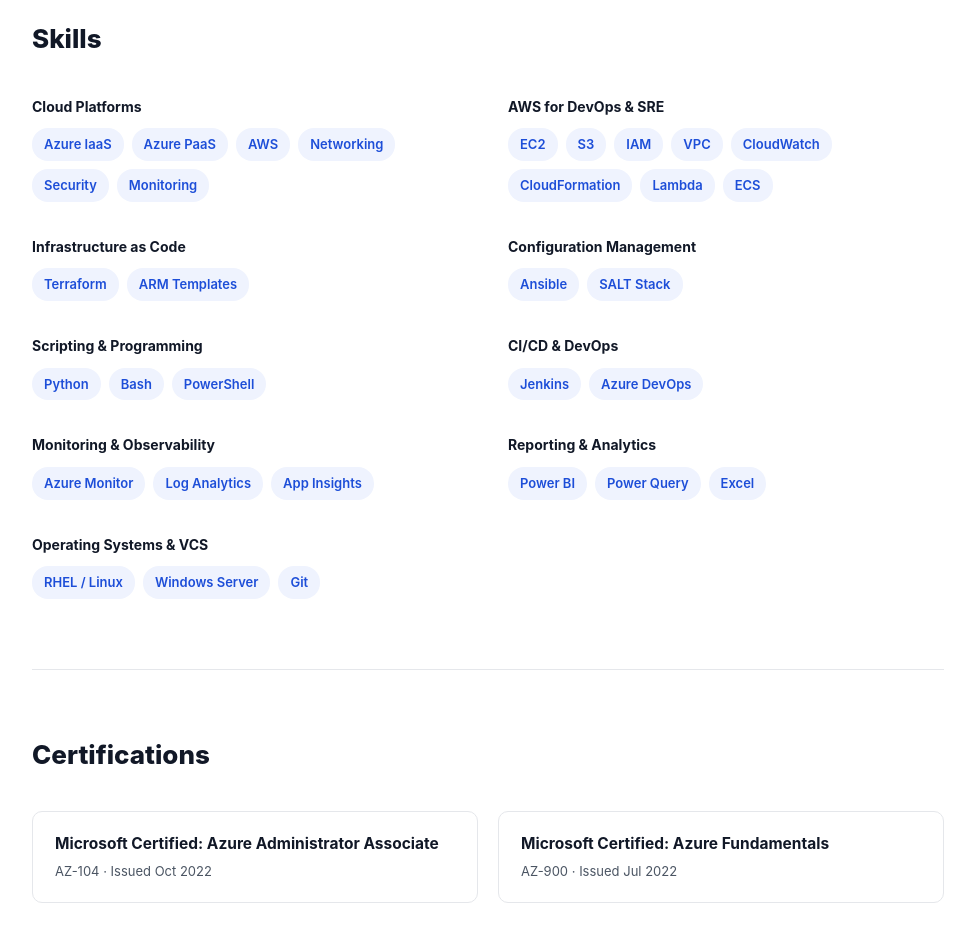
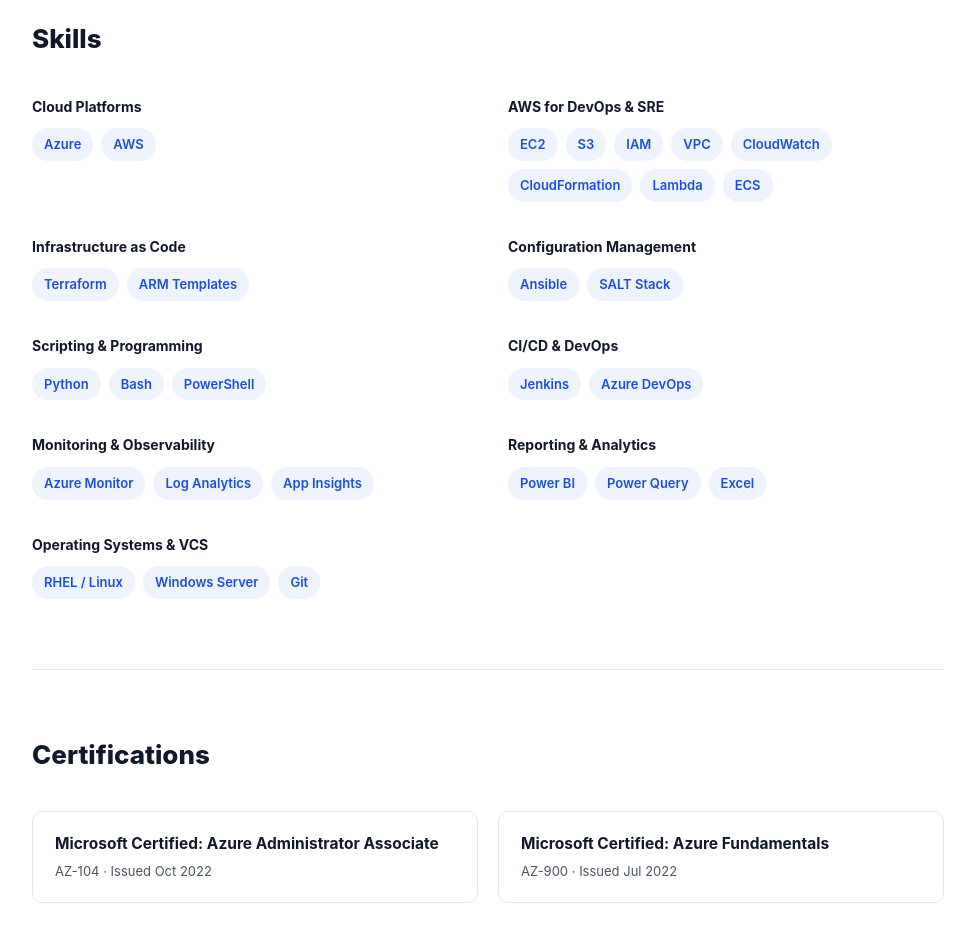
Before and after one commit to tk1998/portfolio, a plain HTML site: page index.html in a window 1280 px wide. Shown: the part 2320-3248 px from the top of the page, without its empty margins (152-1127 px from the left). Drawn offline with Linux system fonts and the light colour scheme.

Commit message:
Update index.html

```diff
--- a/index.html
+++ b/index.html
@@ -297,8 +297,8 @@
       <div class="skill-cat">
         <div class="skill-cat-name">Cloud Platforms</div>
         <div class="tag-row">
-          <span class="tag">Azure IaaS</span><span class="tag">Azure PaaS</span>
-          <span class="tag">AWS</span><span class="tag">Networking</span><span class="tag">Security</span><span class="tag">Monitoring</span>
+          <span class="tag">Azure</span>
+          <span class="tag">AWS</span>
         </div>
       </div>
       <div class="skill-cat">
```
